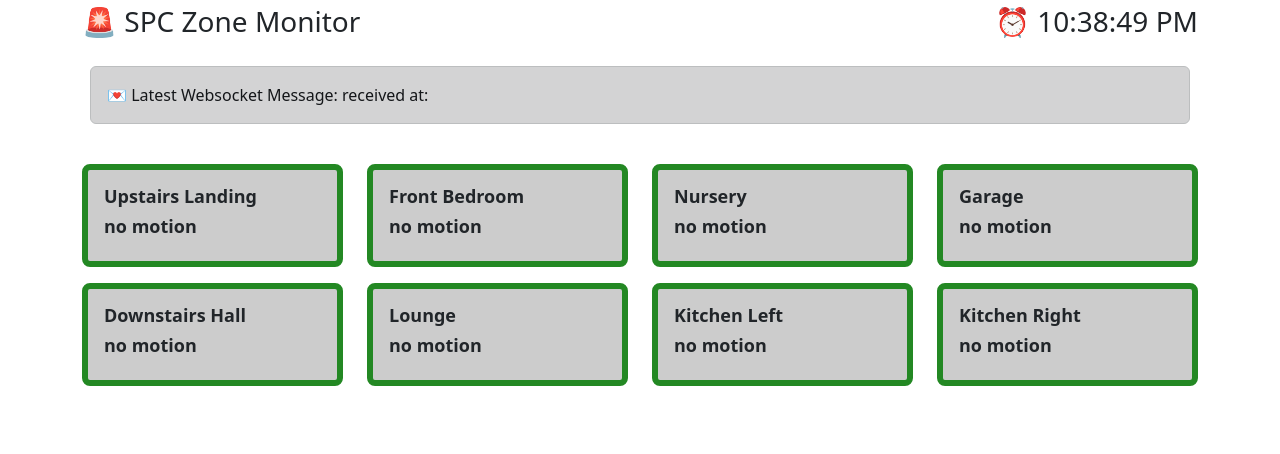
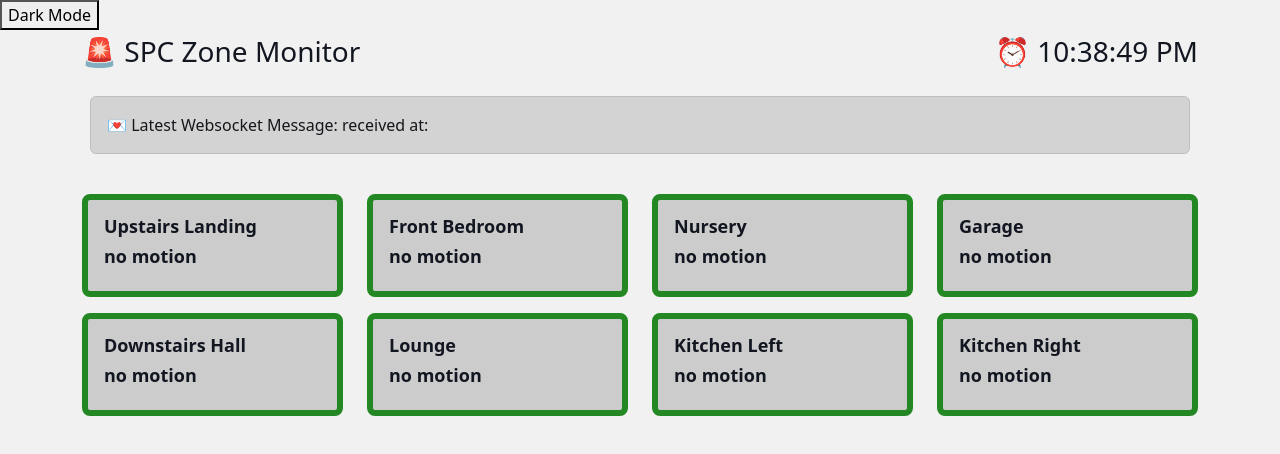
Before and after one commit to stevescode/spc-react, a React (Create React App) app: page / in a window 1280 px wide. Shown: the top 454 px of the page. Built offline with nearby package versions, Linux system fonts and the light colour scheme; no server answers; the HTML template or start-up script is replaced by a standard one.

Commit message:
Added Dark Mode 😼

```diff
--- a/src/App.js
+++ b/src/App.js
@@ -1,8 +1,14 @@
 import React from 'react';
+import { useState } from "react";
 import 'bootstrap/dist/css/bootstrap.min.css';
 import Container from 'react-bootstrap/Container';
 import Row from 'react-bootstrap/Row';
 import Col from 'react-bootstrap/Col';
+
+import zones from './config/zones';
+
+import { ThemeProvider } from 'styled-components';
+import { lightTheme, darkTheme, GlobalStyles } from './styles/theme';
 
 import { WebsocketProvider } from "./context/WebsocketProvider";
 import { Header } from "./components/Header";
@@ -10,44 +16,32 @@ import { Zone } from "./components/Zone";
 import { Raw } from "./components/Raw";
 import Clock from './components/Clock';
 
-function App() {
+const App = () => {
+  const [theme, setTheme] = useState("light");
+  const isDarkTheme = theme === "dark";
+  const toggleTheme = () => setTheme(isDarkTheme ? "light" : "dark");
   return (
-    <>
+  <>
+    <ThemeProvider theme={isDarkTheme ? darkTheme : lightTheme}>
+        <GlobalStyles />
+        <button onClick={toggleTheme}>
+          {isDarkTheme ? <span>Light mode</span> : <span>Dark Mode</span>}
+        </button>
+    <WebsocketProvider>
     <Container>
       <Header />
       <Clock />
-      <WebsocketProvider>
         <Raw />
-         <Row>
-          <Col lg={3} md={6}>
-            <Zone description="Upstairs Landing¦ZONE¦2¦FIRST FLOOR" friendlyName="Upstairs Landing" />
-          </Col>
-          <Col lg={3} md={6}>
-            <Zone description="Front Bedroom¦ZONE¦2¦FIRST FLOOR" friendlyName="Front Bedroom" />
-          </Col>
-          <Col lg={3} md={6}>
-            <Zone description="Nursery¦ZONE¦2¦FIRST FLOOR" friendlyName="Nursery" />
-          </Col>
-          <Col lg={3} md={6}>
-            <Zone description="Garage¦ZONE¦1¦GROUND FLOOR" friendlyName="Garage" />
-          </Col>
-        </Row>
         <Row>
-          <Col lg={3} md={6}>
-            <Zone description="Downstairs Hall¦ZONE¦1¦GROUND FLOOR" friendlyName="Downstairs Hall" />
-          </Col>
-          <Col lg={3} md={6}>
-            <Zone description="Lounge¦ZONE¦1¦GROUND FLOOR" friendlyName="Lounge" />
-          </Col>
-          <Col lg={3} md={6}>
-            <Zone description="Kitchen Left¦ZONE¦1¦GROUND FLOOR" friendlyName="Kitchen Left" />
-          </Col>
-          <Col lg={3} md={6}>
-            <Zone description="Kitchen Right¦ZONE¦1¦GROUND FLOOR" friendlyName="Kitchen Right" />
-          </Col>
-        </Row>
-      </WebsocketProvider>
+            {zones.map((zone, index) => (
+              <Col lg={3} md={6} key={index}>
+                <Zone description={zone.description} friendlyName={zone.friendlyName} />
+              </Col>
+            ))}
+          </Row>
     </Container>
+    </WebsocketProvider>
+    </ThemeProvider>
     </>
   )
 }
--- /dev/null
+++ b/src/styles/theme.js
@@ -0,0 +1,16 @@
+import { createGlobalStyle } from 'styled-components';
+export const GlobalStyles = createGlobalStyle`
+  body {
+    background: ${({ theme }) => theme.body};
+    color: ${({ theme }) => theme.text};
+    transition: background 0.2s ease-in, color 0.2s ease-in;
+  }
+`;
+export const lightTheme = {
+  body: '#f1f1f1',
+  text: '#121620'
+};
+export const darkTheme = {
+  body: '#121620',
+  text: '#f1f1f1'
+};
--- a/src/styles/zonestyles.js
+++ b/src/styles/zonestyles.js
@@ -1,4 +1,27 @@
 import styled from "styled-components";
+
+import { createGlobalStyle } from 'styled-components';
+export const GlobalStyles = createGlobalStyle`
+  body {
+    display: flex;
+    justify-content: center;
+    padding: 1.5em;
+    margin: 0.5em 10em;
+    background-color: ${({ theme }) => theme.backgroundColor};
+    color: ${({ theme }) => theme.color};
+    transition: background 0.2s ease-in, color 0.2s ease-in;
+  }
+`;
+export const lightTheme = {
+  backgroundColor: '#121723',
+  color:'white'
+};
+
+export const darkTheme = {
+  backgroundColor: 'white',
+  color:'black'
+};
+
 
 export const ZoneContainer = styled.div`
   display: flex;
```
Also changed, not shown: src/context/DarkModeContext.js (added, +25 -0 lines).
